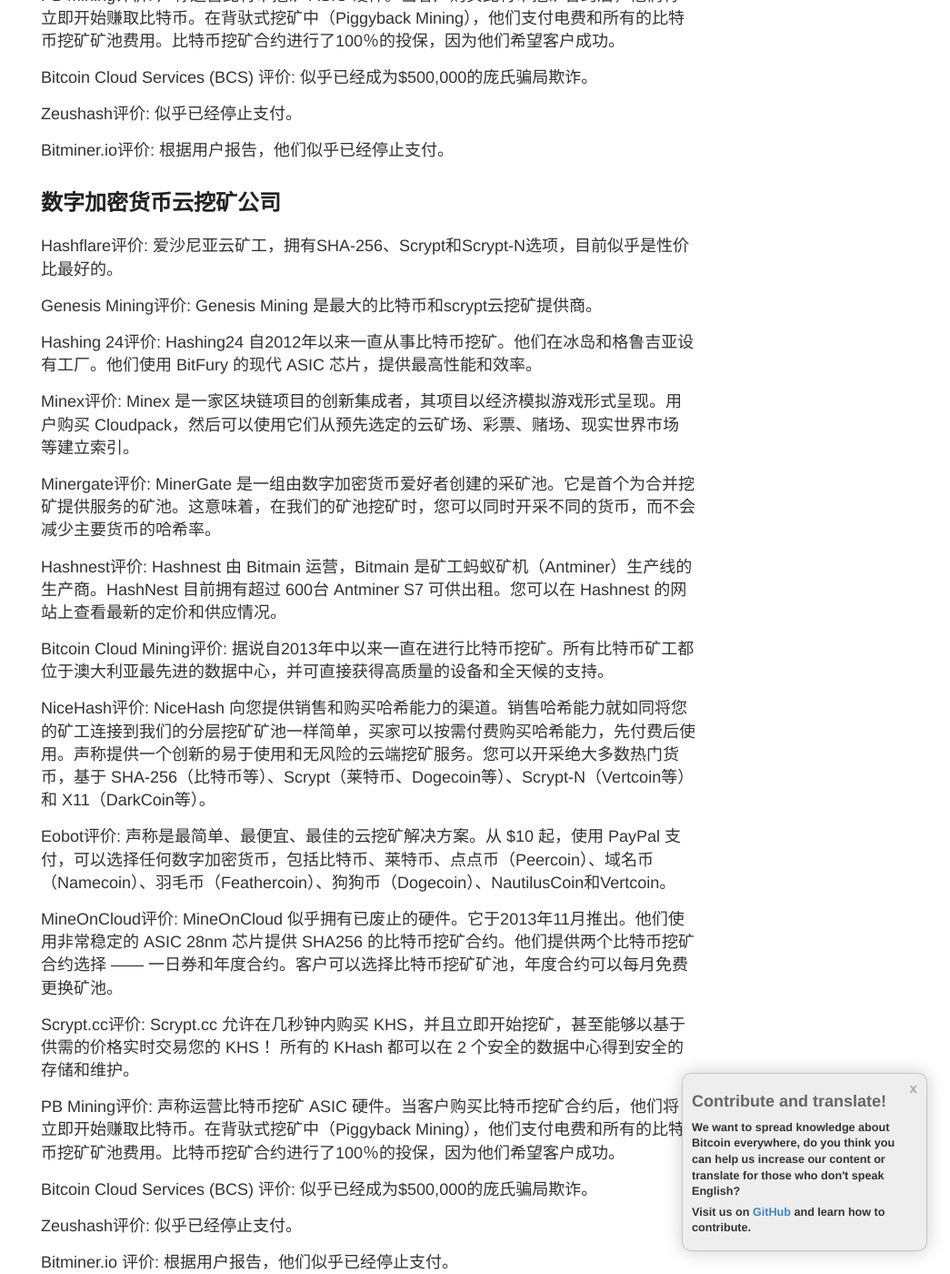
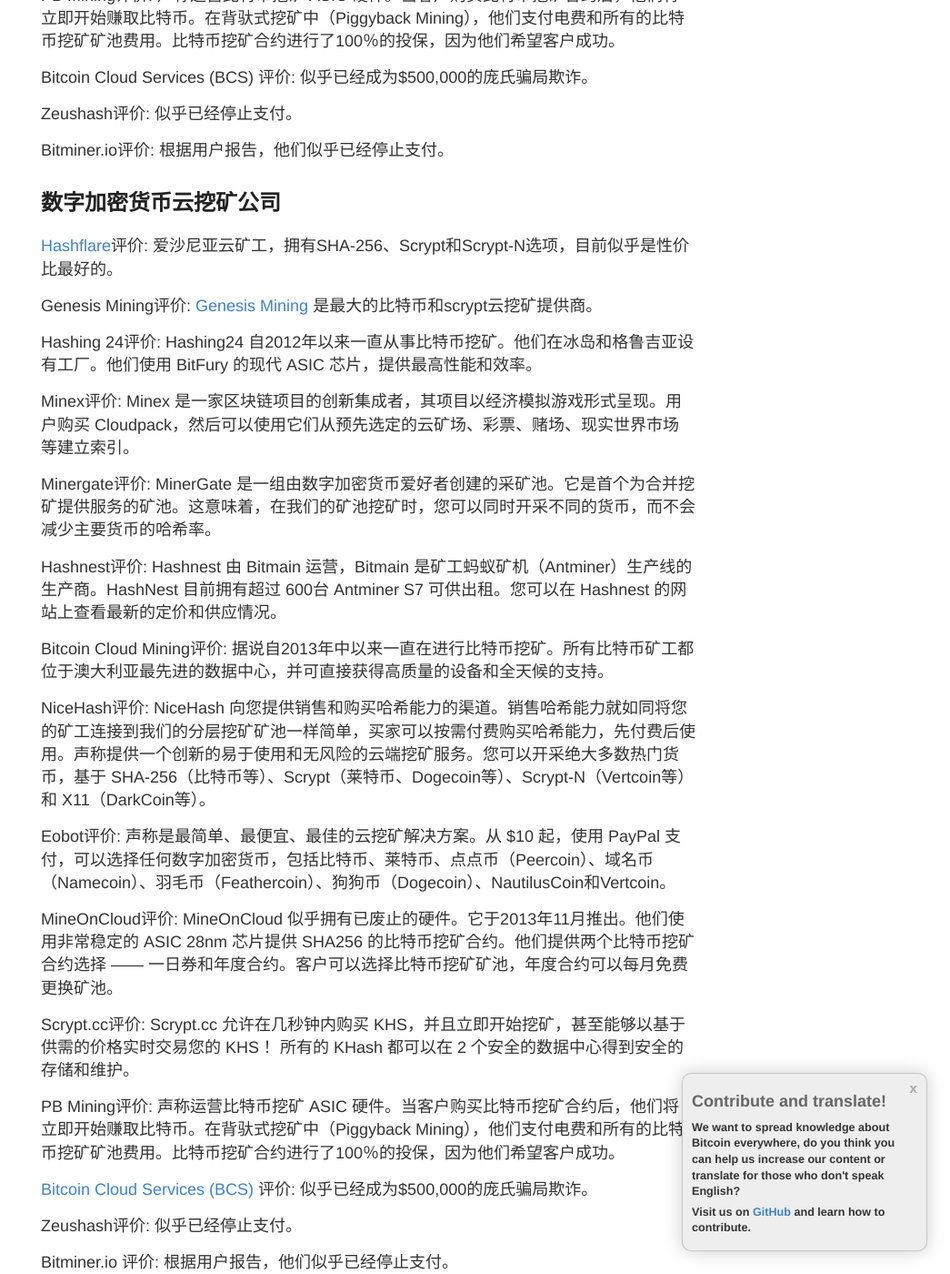
Before and after one commit to vesk4000/bm, a Jekyll site: the page built from translations/cloud/zh-cloud.md, in a window 1280 px wide and 1400 px high, scrolled down 3575 px. Shown: the whole window at 91% size, without its empty margins (235-1280 px from the left). Built offline with Jekyll 4.4.1, drawn with Linux system fonts in a browser that asks for light colours; nearby versions of some CDN libraries; comment, search, counter and statistics services are not loaded; part of the change alters nothing that is shown; some of the changed text lies outside the part shown.

```diff
--- a/translations/cloud/zh-cloud.md
+++ b/translations/cloud/zh-cloud.md
@@ -13,7 +13,7 @@ published: true
 
 云挖矿或云哈希计算使用户能够在数据中心购买硬件的挖矿能力。
 
-2 家运营商，Hashflare 和 Genesis Mining，多年来一直提供合约。
+2 家运营商，<a href="http://geni.us/hashflare">Hashflare</a> 和 <a href="http://geni.us/genesismining">Genesis Mining</a>，多年来一直提供合约。
 
 比特币云挖矿使人们能够获得比特币，而不需要使用比特币挖矿硬件、比特币挖矿软件、电、带宽，也没有其他离线问题。
 
@@ -130,9 +130,9 @@ Bitminer.io评价:  根据用户报告，他们似乎已经停止支付。
 
 <h2>数字加密货币云挖矿公司</h2>
 
-Hashflare评价: 爱沙尼亚云矿工，拥有SHA-256、Scrypt和Scrypt-N选项，目前似乎是性价比最好的。
+<a href="/hashflare-cloud-mining-review/">Hashflare</a>评价: 爱沙尼亚云矿工，拥有SHA-256、Scrypt和Scrypt-N选项，目前似乎是性价比最好的。
 
-Genesis Mining评价: Genesis Mining 是最大的比特币和scrypt云挖矿提供商。
+Genesis Mining评价: <a href="/genesis-mining-review/">Genesis Mining</a> 是最大的比特币和scrypt云挖矿提供商。
 
 Hashing 24评价:  Hashing24 自2012年以来一直从事比特币挖矿。他们在冰岛和格鲁吉亚设有工厂。他们使用 BitFury 的现代 ASIC 芯片，提供最高性能和效率。
 
@@ -154,7 +154,7 @@ Scrypt.cc评价:  Scrypt.cc 允许在几秒钟内购买 KHS，并且立即开始
 
 PB Mining评价: 声称运营比特币挖矿 ASIC 硬件。当客户购买比特币挖矿合约后，他们将立即开始赚取比特币。在背驮式挖矿中（Piggyback Mining），他们支付电费和所有的比特币挖矿矿池费用。比特币挖矿合约进行了100％的投保，因为他们希望客户成功。
 
-Bitcoin Cloud Services (BCS) 评价: 似乎已经成为$500,000的庞氏骗局欺诈。
+<a href="/cloud-mining-profitable/">Bitcoin Cloud Services (BCS)</a> 评价: 似乎已经成为$500,000的庞氏骗局欺诈。
 
 Zeushash评价: 似乎已经停止支付。
 
```
